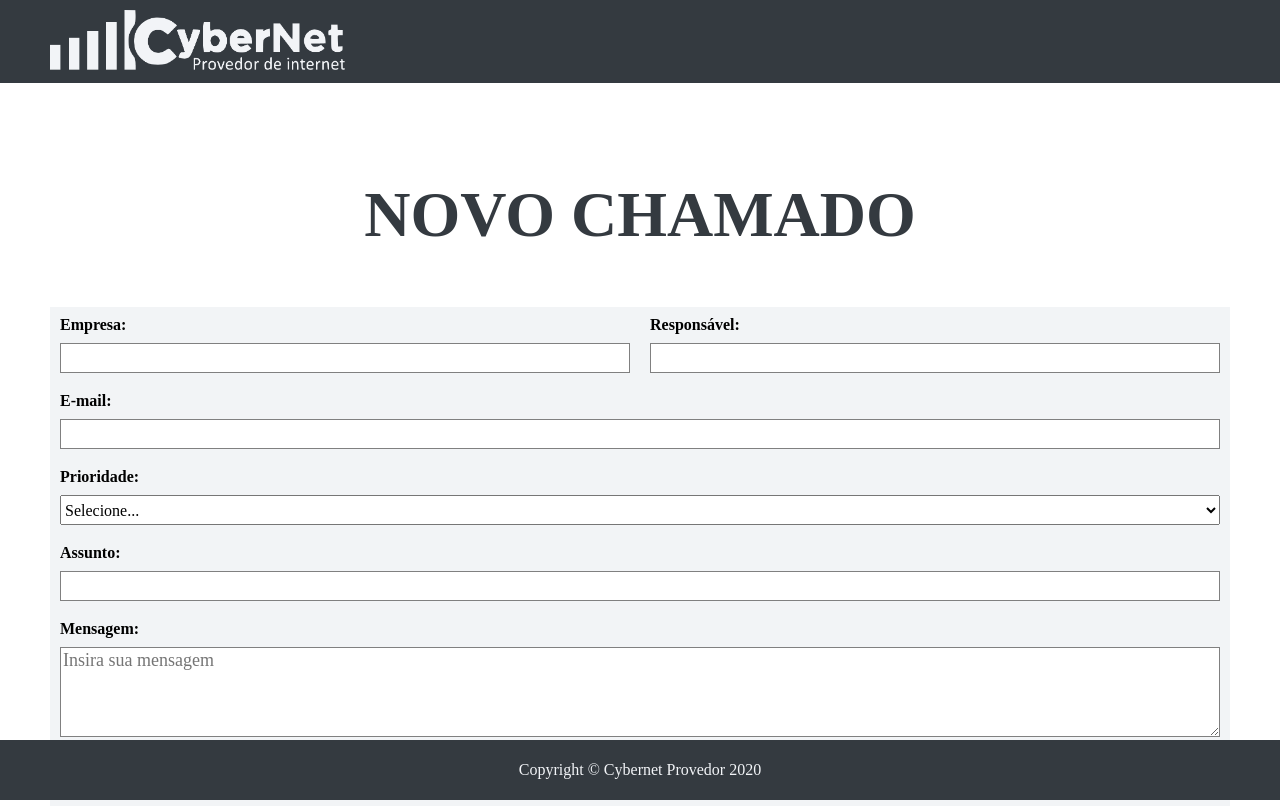
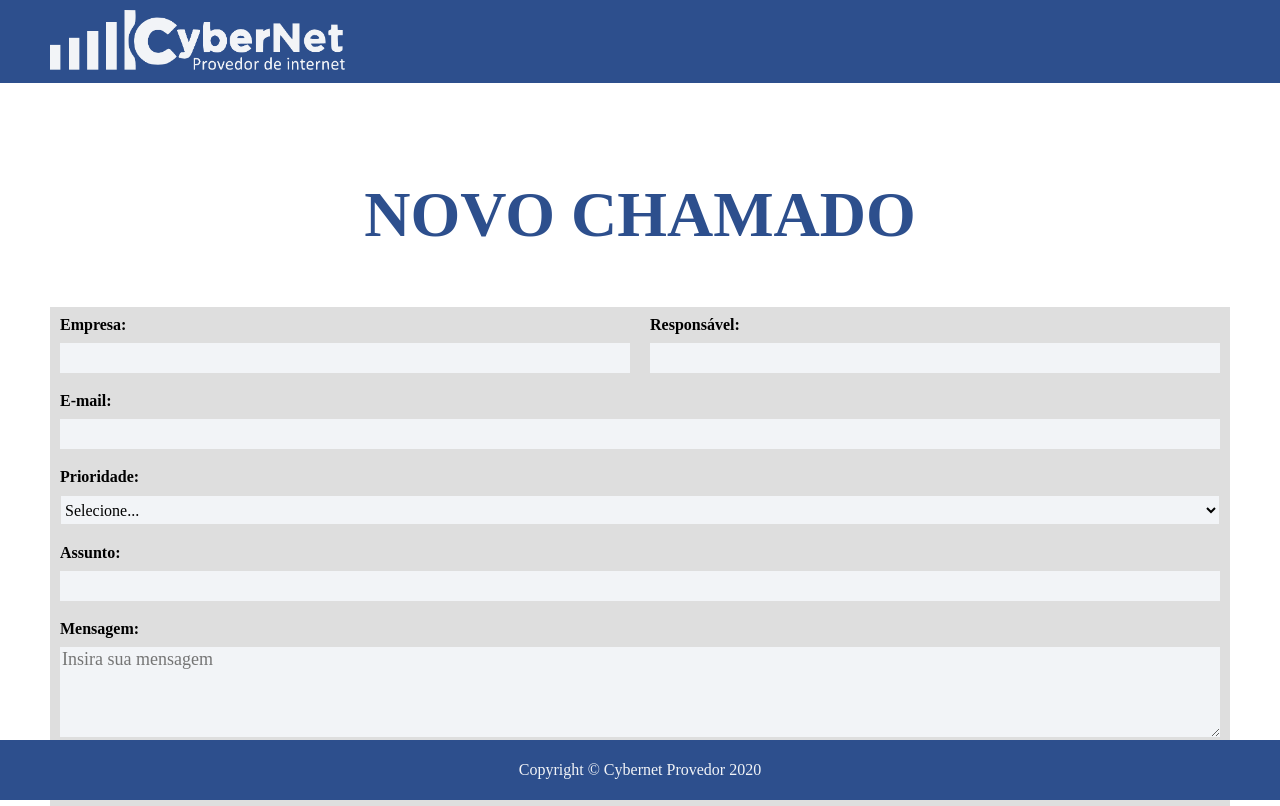
Before and after one commit to monteirocarlos/chamados, a PHP site: page /view/cadastro.html in a window 1280 px wide. Run offline with PHP 8.4, Linux system fonts and the light colour scheme; some web fonts are replaced.

Commit message:
Novo teste de cores

```diff
--- a/css/_form.scss
+++ b/css/_form.scss
@@ -1,7 +1,7 @@
 .form_geral {
 margin-top: 60px;
 text-align: center;
-background-color: #F2F4F6;
+background-color: $cinza-medio;;
 }
 
 .form_ind {
@@ -13,16 +13,18 @@ background-color: #F2F4F6;
     input{
         height: 30px;
         width: 100%;
-        border: solid 1px gray;
+        border: none;
         margin-top: 10px;
+        background-color: $cinza-claro;
     }
     textarea {
         width: 100%;
         height: 90px;
-        border: solid 1px gray;
+        border: none;
         margin-top: 10px;
         font-family: Venn;
         font-size: 18px;
+        background-color: $cinza-claro;
     }
 }
 
@@ -33,6 +35,8 @@ background-color: #F2F4F6;
         margin-top: 10px;
         font-family: Venn;
         font-size: 16px;
+        border: 1px solid $cinza-medio;
+        background-color: $cinza-claro;
     }
 }
 
--- a/css/_titulo.scss
+++ b/css/_titulo.scss
@@ -1,11 +1,11 @@
 .titulo {
     margin-top: 100px;
+    font-weight: bold;
     h1 {
         font-size: 64px;
         text-align: center;
-        font-weight: bold;
         font-family: Venn;
         color: $cinza-escuro;
-        font-weight: bold;
+
     }
 }
--- a/css/_variaves-e-mixins.scss
+++ b/css/_variaves-e-mixins.scss
@@ -1,7 +1,7 @@
 // cores
 $cinza-claro: #f2f4f7;
 $cinza-medio: #DEDEDE;
-$cinza-escuro: #343A40;
+$cinza-escuro: #2D4F8D;
 $preto: #000000;
 
 //Fontes
--- a/css/style.css
+++ b/css/style.css
@@ -260,7 +260,7 @@ table {
 }
 
 header {
-  background-color: #343A40;
+  background-color: #2D4F8D;
   padding: 10px 0px;
 }
 
@@ -288,15 +288,14 @@ header {
 
 .titulo {
   margin-top: 100px;
+  font-weight: bold;
 }
 
 .titulo h1 {
   font-size: 64px;
   text-align: center;
-  font-weight: bold;
   font-family: Venn;
-  color: #343A40;
-  font-weight: bold;
+  color: #2D4F8D;
 }
 
 .painel {
@@ -323,7 +322,7 @@ header {
 }
 
 .painel_texto p {
-  color: #343A40;
+  color: #2D4F8D;
   font-weight: bold;
 }
 
@@ -334,7 +333,7 @@ header {
 footer {
   width: 100%;
   height: 60px;
-  background-color: #343A40;
+  background-color: #2D4F8D;
   text-align: center;
   font-family: Venn;
   color: #f2f4f7;
@@ -350,7 +349,7 @@ footer {
 .form_geral {
   margin-top: 60px;
   text-align: center;
-  background-color: #F2F4F6;
+  background-color: #DEDEDE;
 }
 
 .form_ind {
@@ -364,17 +363,19 @@ footer {
 .form_ind input {
   height: 30px;
   width: 100%;
-  border: solid 1px gray;
+  border: none;
   margin-top: 10px;
+  background-color: #f2f4f7;
 }
 
 .form_ind textarea {
   width: 100%;
   height: 90px;
-  border: solid 1px gray;
+  border: none;
   margin-top: 10px;
   font-family: Venn;
   font-size: 18px;
+  background-color: #f2f4f7;
 }
 
 .form_ind select {
@@ -383,6 +384,8 @@ footer {
   margin-top: 10px;
   font-family: Venn;
   font-size: 16px;
+  border: 1px solid #DEDEDE;
+  background-color: #f2f4f7;
 }
 
 .botao {
@@ -390,9 +393,9 @@ footer {
 }
 
 .btn {
-  border: 3px solid #343A40;
+  border: 3px solid #2D4F8D;
   border-radius: 1em;
-  background: #343A40;
+  background: #2D4F8D;
   padding: 10px 30px;
   color: #f2f4f7;
   font-size: 14px;
@@ -412,21 +415,21 @@ footer {
   margin-top: 30px;
   margin-bottom: 30px;
   text-align: center;
-  border: solid 2px #343A40;
+  border: solid 2px #2D4F8D;
   font-family: Venn;
 }
 
 .tabela th {
   padding: 10px 0px;
-  border: solid 2px #343A40;
+  border: solid 2px #2D4F8D;
   font-weight: bold;
   text-transform: uppercase;
-  background-color: #343A40;
+  background-color: #2D4F8D;
   color: #f2f4f7;
 }
 
 .tabela td {
-  border: solid 2px #343A40;
+  border: solid 2px #2D4F8D;
   padding: 5px 0px;
 }
 /*# sourceMappingURL=style.css.map */
```
Also changed, not shown: img/men.png, img/newTicket.png, img/settings.png, img/viewTicket.png, 1 other file.
